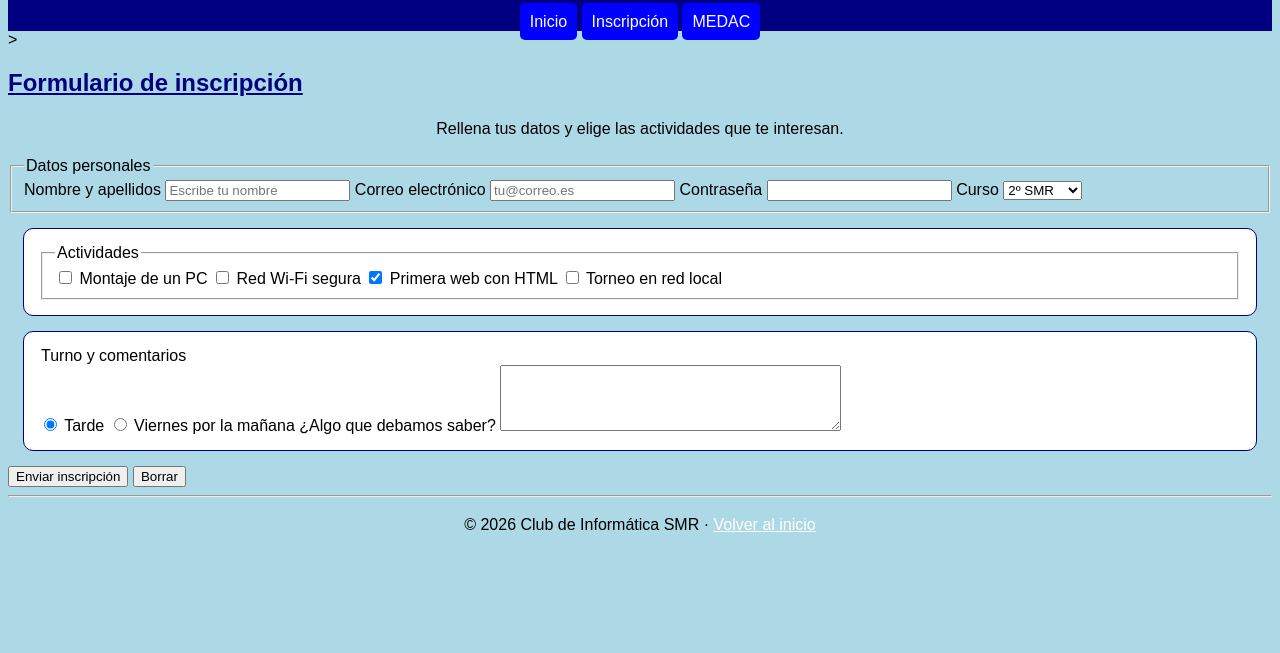
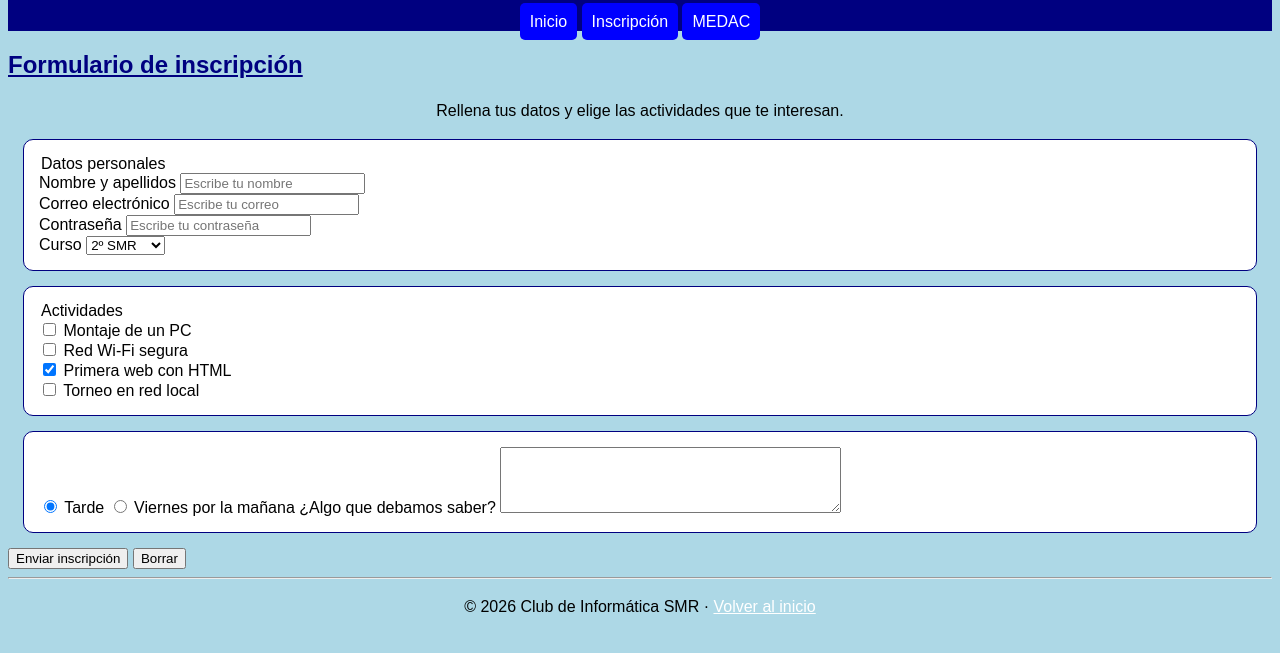
Before and after one commit to rodrigodavante0001/Dale_estilo_al_Club_de_Informatica_CSS, a plain HTML site: page formulario.html in a window 1280 px wide. Shown: the part 107-760 px from the top of the page. Drawn offline with Linux system fonts and the light colour scheme.

Commit message:
Update formulario.html

```diff
--- a/formulario.html
+++ b/formulario.html
@@ -20,22 +20,23 @@
         <a href="https://www.medac.es" target="_blank">MEDAC</a>
     </nav>
 </div>
->
+
     <h2>Formulario de inscripción</h2>
     <p>Rellena tus datos y elige las actividades que te interesan.</p>
 
     <form action="" method="get">
-        <fieldset>
+
+            <div class="seccion">
             <legend>Datos personales</legend>
 
             <label for="nombre">Nombre y apellidos</label>
-            <input type="text" id="nombre" name="nombre" placeholder="Escribe tu nombre" required>
+            <input type="text" id="nombre" name="nombre" placeholder="Escribe tu nombre" required><br>
 
             <label for="email">Correo electrónico</label>
-            <input type="email" id="email" name="email" placeholder="tu@correo.es">
+            <input type="email" id="email" name="email" placeholder="Escribe tu correo"><br>
 
             <label for="clave">Contraseña</label>
-            <input type="password" id="clave" name="clave">
+            <input type="password" id="clave" name="clave" placeholder="Escribe tu contraseña"><br>
 
             <label for="curso">Curso</label>
             <select id="curso" name="curso">
@@ -45,19 +46,19 @@
             </select>
             </div>
 
-        </fieldset>
+
         <div class="seccion">
-        <fieldset>
+
             <legend>Actividades</legend>
 
             <input type="checkbox" id="montaje" name="actividad" value="montaje">
-            <label for="montaje">Montaje de un PC</label>
+            <label for="montaje">Montaje de un PC</label><br>
 
             <input type="checkbox" id="wifi" name="actividad" value="wifi">
-            <label for="wifi">Red Wi-Fi segura</label>
+            <label for="wifi">Red Wi-Fi segura</label><br>
 
             <input type="checkbox" id="web" name="actividad" value="web" checked>
-            <label for="web">Primera web con HTML</label>
+            <label for="web">Primera web con HTML</label><br>
 
             <input type="checkbox" id="torneo" name="actividad" value="torneo">
             <label for="torneo">Torneo en red local</label>
@@ -65,9 +66,8 @@
 
         <div class="seccion"
 
-
         <fieldset>
-            <legend>Turno y comentarios</legend>
+           <legend></legend>
 
             <input type="radio" id="tarde" name="turno" value="tarde" checked>
             <label for="tarde">Tarde</label>
```
